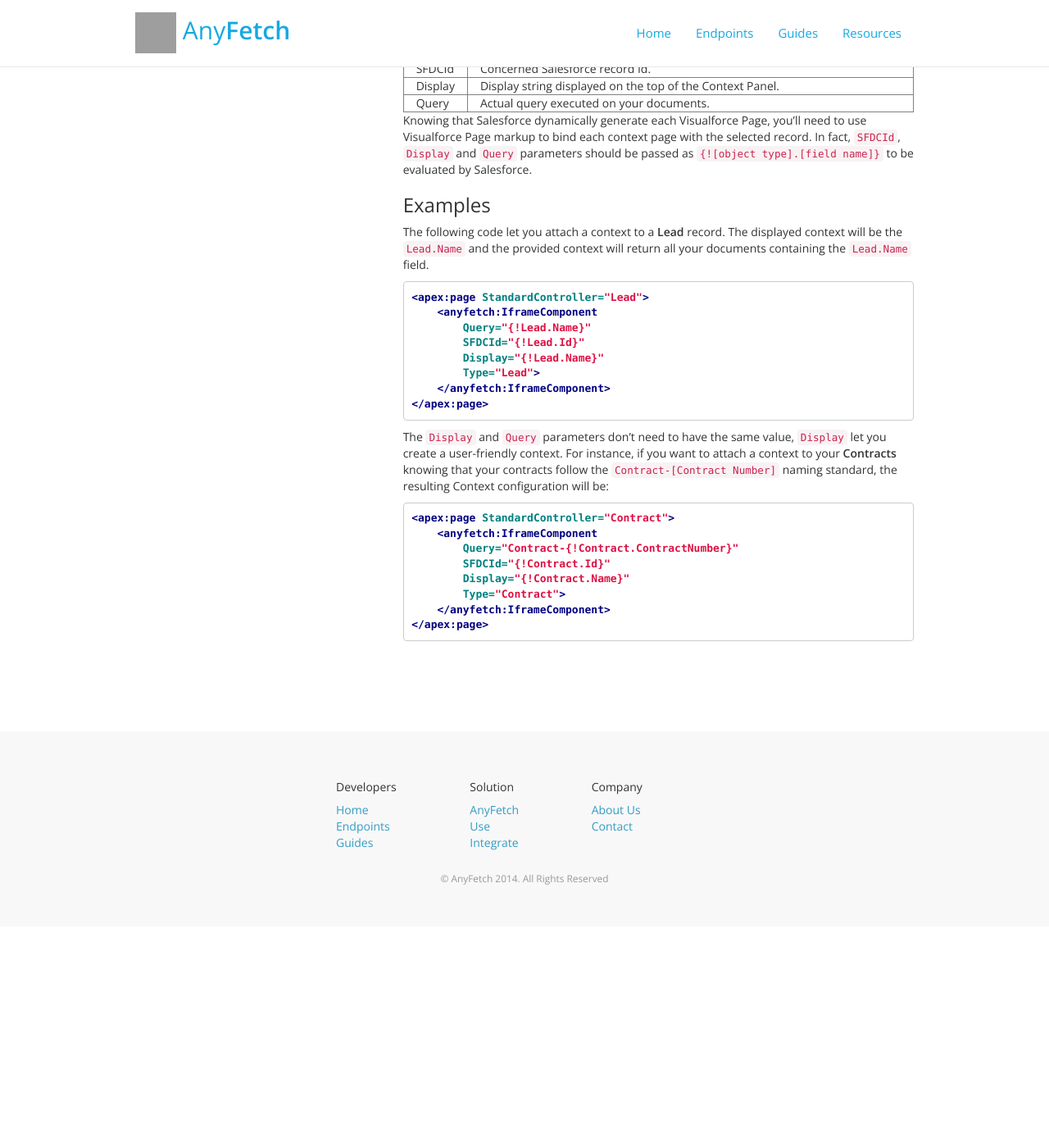
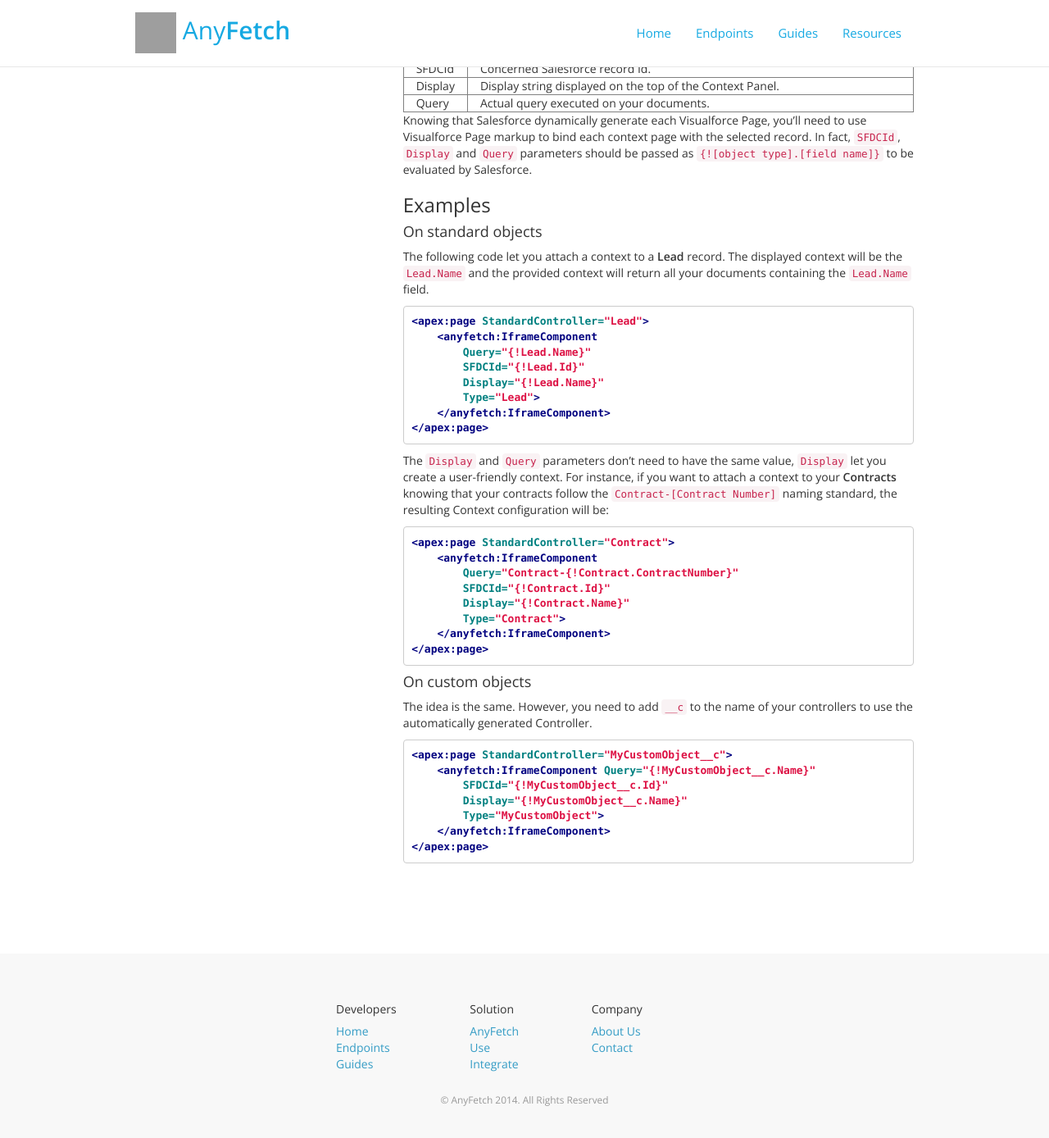
Before and after one commit to AnyFetch/developers.anyfetch.com, a Jekyll site: the page built from products/salesfetch.md, in a window 1280 px wide and 1400 px high, scrolled down 7148 px. Shown: the top 1388 px of the window at 82% size. Built offline with Jekyll 4.4.1, drawn with Linux system fonts in a browser that asks for light colours; nearby versions of some CDN libraries; Markdown is read by kramdown in place of the engine named in the settings; before the commit the page ends 8278 px from its top, so only the background shows below that; grey boxes are pictures that could not be loaded.

Commit message:
Salesfetch for custom objects

````diff
--- a/products/salesfetch.md
+++ b/products/salesfetch.md
@@ -149,6 +149,7 @@
 Knowing that Salesforce dynamically generate each Visualforce Page, you'll need to use Visualforce Page markup to bind each context page with the selected record. In fact, `SFDCId`, `Display` and `Query` parameters should be passed as `{![object type].[field name]}` to be evaluated by Salesforce.
 
 ### Examples
+#### On standard objects
 The following code let you attach a context to a **Lead** record. The displayed context will be the `Lead.Name` and the provided context will return all your documents containing the `Lead.Name` field.
 
 ```html
@@ -174,3 +175,16 @@
     </anyfetch:IframeComponent>
 </apex:page>
 ```
+
+#### On custom objects
+The idea is the same. However, you need to add `__c` to the name of your controllers to use the automatically generated Controller.
+
+```html
+<apex:page StandardController="MyCustomObject__c">
+    <anyfetch:IframeComponent Query="{!MyCustomObject__c.Name}"
+        SFDCId="{!MyCustomObject__c.Id}"
+        Display="{!MyCustomObject__c.Name}"
+        Type="MyCustomObject">
+    </anyfetch:IframeComponent>
+</apex:page>
+```
````
